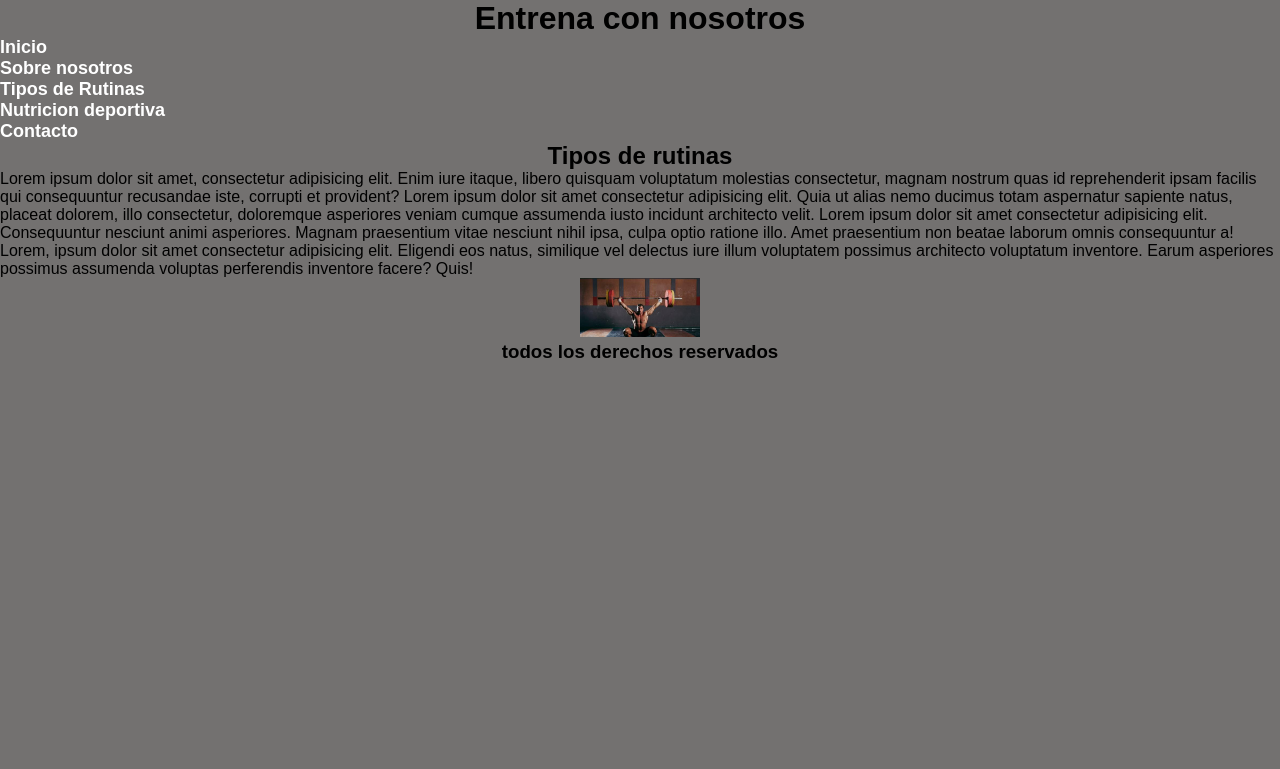
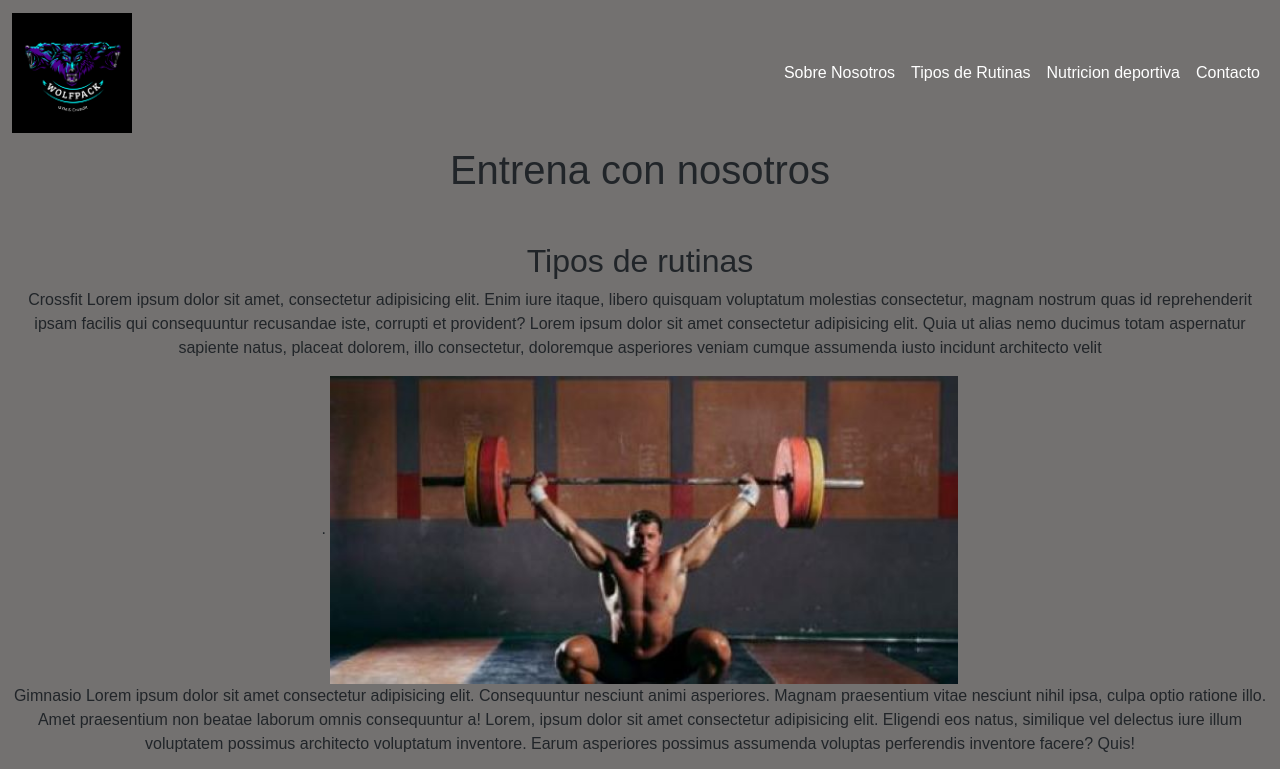
Before and after one commit to Scampanela/preentrega3santiagocampanelasass, a website: page pages/rutinas.html in a window 1280 px wide. Shown: the top 769 px of the page. Drawn offline with nearby package versions, Linux system fonts and the light colour scheme; a web font is replaced by a local one.

Commit message:
pre entrega 3, ocultar node

```diff
--- a/pages/rutinas.html
+++ b/pages/rutinas.html
@@ -11,52 +11,81 @@
 
     <!-- link de mi css -->
     <link rel="stylesheet" href="../css/styles.css">
+    <!-- link de boostrapp-->
+    <link href="https://cdn.jsdelivr.net/npm/bootstrap@5.2.2/dist/css/bootstrap.min.css" rel="stylesheet" integrity="sha384-Zenh87qX5JnK2Jl0vWa8Ck2rdkQ2Bzep5IDxbcnCeuOxjzrPF/et3URy9Bv1WTRi" crossorigin="anonymous">
     <title> Tu mejor version </title>
 </head>
 <body class="rutinas">
     <!-- titulo, etiqueta para el título -->
     <header>
-    <h1> Entrena con nosotros </h1>
+
     <!-- menu de navegacion -->
 
-        <nav class="">
-            <ul>
-                <li>
-                    <a href="../index.html" class="secciones">Inicio </a>
-                </li>
-                <li>
-                    <a href="sobrenosotros.html" class="secciones">Sobre nosotros </a>
-                </li>
-                <li>
-                    <a href="rutinas.html" class="secciones"> Tipos de Rutinas</a>
-                </li>
-                <li>
-                    <a href="nutricion.html" class="secciones">Nutricion deportiva </a>
-                </li>
-                <li>
-                    <a href="contacto.html" class="secciones">Contacto</a>
-                </li>
-            </ul>
+    <div class="bg-header">
 
-        </nav>
+        <nav class="navbar navbar-expand-lg ">
+            <div class="container-fluid">
+              <a class="navbar-brand " href="../index.html">
+                <img src="../img/6358017.jpg" alt="logo wolf" class="imagen ">
+              </a>
+              <button class="navbar-toggler" type="button" data-bs-toggle="collapse" data-bs-target="#navbarNav" aria-controls="navbarNav" aria-expanded="false" aria-label="Toggle navigation">
+                <span class="navbar-toggler-icon"></span>
+              </button>
+              <div class="collapse navbar-collapse justify-content-end" id="navbarNav">
+                <ul class="navbar-nav">
+                  <li class="nav-item">
+                    <a class="nav-link  secciones"  href="sobrenosotros.html">Sobre Nosotros</a>
+                  </li>
+                  <li class="nav-item">
+                    <a class="nav-link secciones" href="rutinas.html">Tipos de Rutinas</a>
+                  </li>
+                  <li class="nav-item">
+                    <a class="nav-link secciones" href="nutricion.html">Nutricion deportiva</a>
+                  </li>
+                  <li class="nav-item">
+                    <a class="nav-link secciones" href="contacto.html">Contacto</a>
+                  </li>
+
+
+                </ul>
+              </div>
+            </div>
+          </nav>
+    </div>
+
+              <h1> Entrena con nosotros </h1>
+
+    </header>
+<!-- tipos de rutinas que brindamos -->
+
+
+<div class="container-fluid">
+    <div class="row my-5">
+        <div class="col-md-12">
+
+
+            <h2 > Tipos de rutinas </h2>
+                <div class="mx-auto">
+                    <p> Crossfit Lorem ipsum dolor sit amet, consectetur adipisicing elit. Enim iure itaque, libero quisquam voluptatum molestias consectetur, magnam nostrum quas id reprehenderit ipsam facilis qui consequuntur recusandae iste, corrupti et provident? Lorem ipsum dolor sit amet consectetur adipisicing elit. Quia ut alias nemo ducimus totam aspernatur sapiente natus, placeat dolorem, illo consectetur, doloremque asperiores veniam cumque assumenda iusto incidunt architecto velit</p>.
+                    <img src="../img/crossfit222.jpg" alt="logo wolf" class="w-50 h-auto">
+                    <p> Gimnasio Lorem ipsum dolor sit amet consectetur adipisicing elit. Consequuntur nesciunt animi asperiores. Magnam praesentium vitae nesciunt nihil ipsa, culpa optio ratione illo. Amet praesentium non beatae laborum omnis consequuntur a! Lorem, ipsum dolor sit amet consectetur adipisicing elit. Eligendi eos natus, similique vel delectus iure illum voluptatem possimus architecto voluptatum inventore. Earum asperiores possimus assumenda voluptas perferendis inventore facere? Quis!</p>
+                        <img src="../img/gimnasio.jpg" alt="logo wolf" class="w-50 h-auto">
+                </div>
+        </div>
+
+    </div>
+</div>
 
 
 
-    </header>
-<!-- tipos de rutinas que brindamos -->
-<h2 id="tiposderutina"> Tipos de rutinas </h2>
-<p>Lorem ipsum dolor sit amet, consectetur adipisicing elit. Enim iure itaque, libero quisquam voluptatum molestias consectetur, magnam nostrum quas id reprehenderit ipsam facilis qui consequuntur recusandae iste, corrupti et provident? Lorem ipsum dolor sit amet consectetur adipisicing elit. Quia ut alias nemo ducimus totam aspernatur sapiente natus, placeat dolorem, illo consectetur, doloremque asperiores veniam cumque assumenda iusto incidunt architecto velit. Lorem ipsum dolor sit amet consectetur adipisicing elit. Consequuntur nesciunt animi asperiores. Magnam praesentium vitae nesciunt nihil ipsa, culpa optio ratione illo. Amet praesentium non beatae laborum omnis consequuntur a! Lorem, ipsum dolor sit amet consectetur adipisicing elit. Eligendi eos natus, similique vel delectus iure illum voluptatem possimus architecto voluptatum inventore. Earum asperiores possimus assumenda voluptas perferendis inventore facere? Quis!</p>
 
 
-<div class="contenedor">
-
-    <img src="../img/crossfit.jpg" alt="logo wolf" class="imagen">
-
-</div>
 
 <footer>
-    <h3> todos los derechos reservados </h3>
+    <h4> todos los derechos reservados </h4>
 </footer>
+
+<script src="https://cdn.jsdelivr.net/npm/bootstrap@5.2.2/dist/js/bootstrap.bundle.min.js" integrity="sha384-OERcA2EqjJCMA+/3y+gxIOqMEjwtxJY7qPCqsdltbNJuaOe923+mo//f6V8Qbsw3" crossorigin="anonymous"></script>
 
 </body>
 </html>
--- /dev/null
+++ b/scss/utilidades/_mixin.scss
@@ -0,0 +1,34 @@
+/*// mixin con parametros
+
+@mixin medidas($ancho, $alto, $color){
+    width: $ancho;
+    height: $alto;
+    background-color: $color;
+    padding: 1rem;
+    margin: 2rem;
+    color: $color-texto;
+}
+
+// mixin sin parametros
+
+@mixin estilosBotones{
+    font-size: 2rem;
+    background-color: $color-botones;
+    text-align: center;
+    box-shadow: 1 px 1px solid;
+}
+
+*/
+
+// mixin para flex
+
+/*
+
+@mixin flex{
+    display: flex;
+    justify-content: space-around;
+    align-items: center;
+    gap: 1rem;
+}
+
+*/
```
Also changed, not shown: index.html (+8 -2 lines), package.json (added, +26 -0 lines), pages/contacto.html (+9 -7 lines), pages/nutricion.html (+36 -20 lines), pages/sobrenosotros.html (+14 -17 lines), scss/contenedores/_header.scss (added, +20 -0 lines), scss/style.scss (added, +26 -0 lines), scss/utilidades/_extend.scss (added, +10 -0 lines), scss/utilidades/_variables.scss (added, +11 -0 lines), css/styles.css, img/crossfit222.jpg (added), 1 other file.
